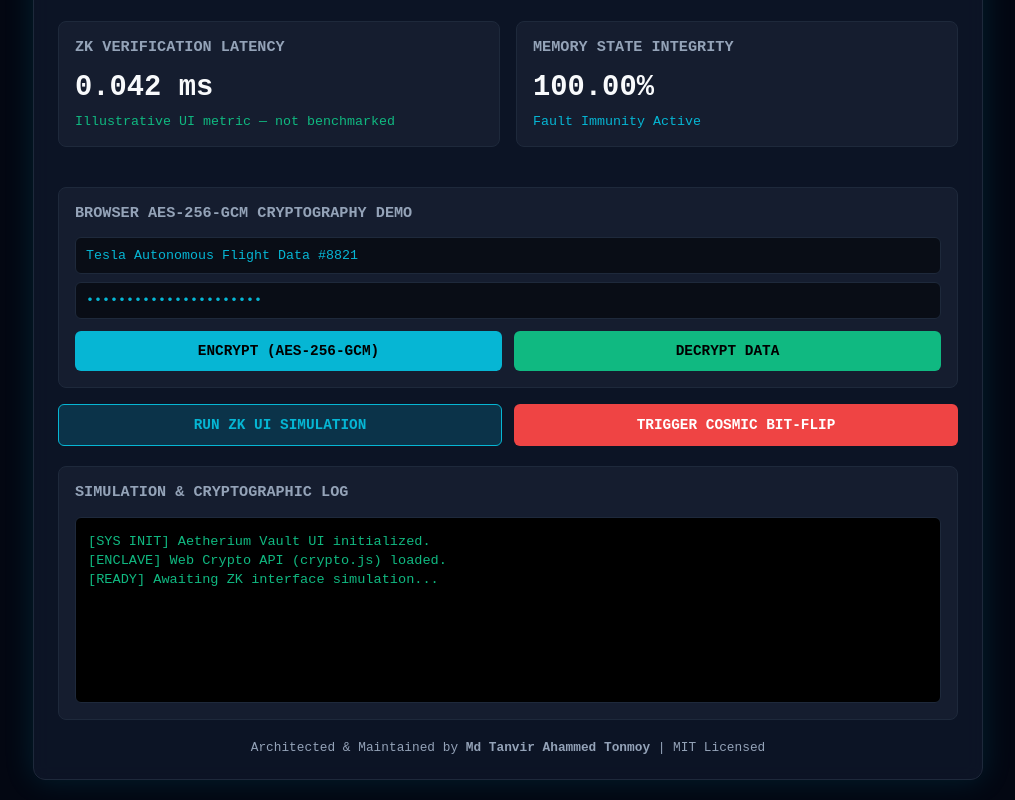
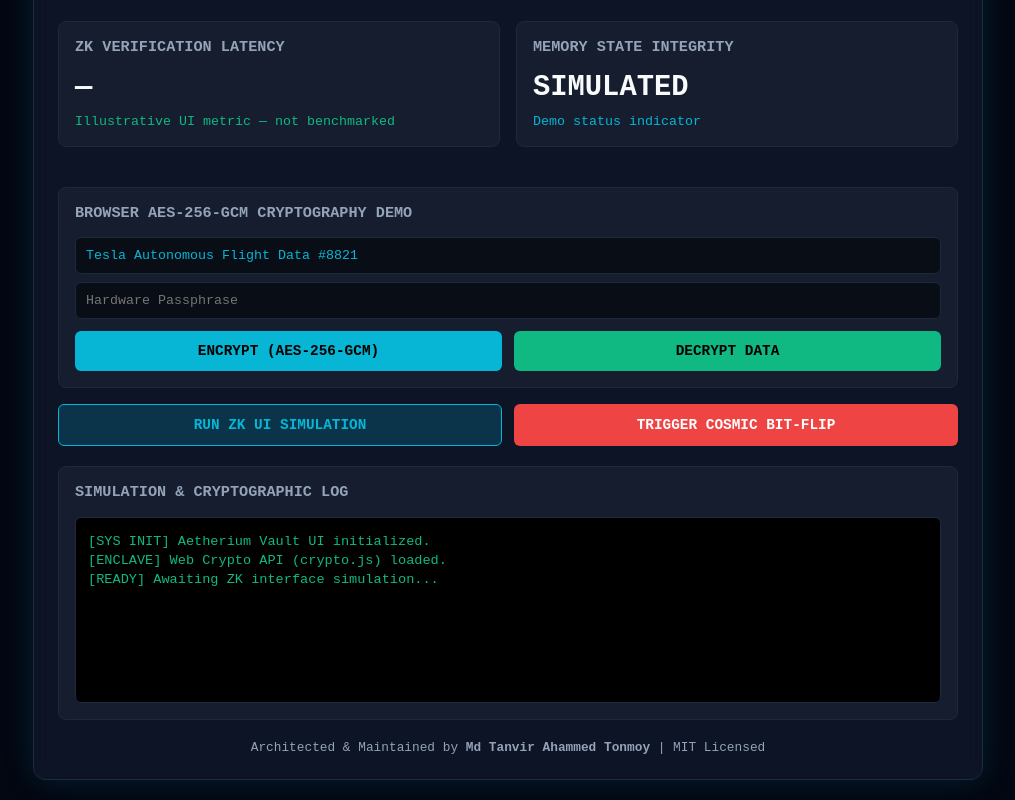
Before and after one commit to tanvirsparklegifts/aetherium-vault, a browser extension: page index.html in a window 1280 px wide. Shown: the part 110-910 px from the top of the page, without its empty margins (132-1147 px from the left). Drawn offline with Linux system fonts and the light colour scheme.

Commit message:
Remove prefilled passphrase and label simulated UI metrics

```diff
--- a/index.html
+++ b/index.html
@@ -172,13 +172,13 @@
     <div class="grid">
         <div class="panel">
             <h3>ZK Verification Latency</h3>
-            <div class="metric" id="latency-val">0.042 ms</div>
+            <div class="metric" id="latency-val">—</div>
             <small style="color: var(--accent-green);">Illustrative UI metric — not benchmarked</small>
         </div>
         <div class="panel">
             <h3>Memory State Integrity</h3>
-            <div class="metric" id="integrity-val">100.00%</div>
-            <small style="color: var(--accent-cyan);">Fault Immunity Active</small>
+            <div class="metric" id="integrity-val">SIMULATED</div>
+            <small style="color: var(--accent-cyan);">Demo status indicator</small>
         </div>
     </div>
 
@@ -187,7 +187,7 @@
         <h3>Browser AES-256-GCM Cryptography Demo</h3>
         <div class="input-group">
             <input type="text" id="secret-input" placeholder="Enter sensitive data/telemetry stream..." value="Tesla Autonomous Flight Data #8821">
-            <input type="password" id="passkey-input" placeholder="Hardware Passphrase" value="AetheriumMasterKey2026">
+            <input type="password" id="passkey-input" placeholder="Hardware Passphrase" >
         </div>
         <div style="display: grid; grid-template-columns: 1fr 1fr; gap: 12px;">
             <button class="btn" onclick="executeEncrypt()">ENCRYPT (AES-256-GCM)</button>
```
